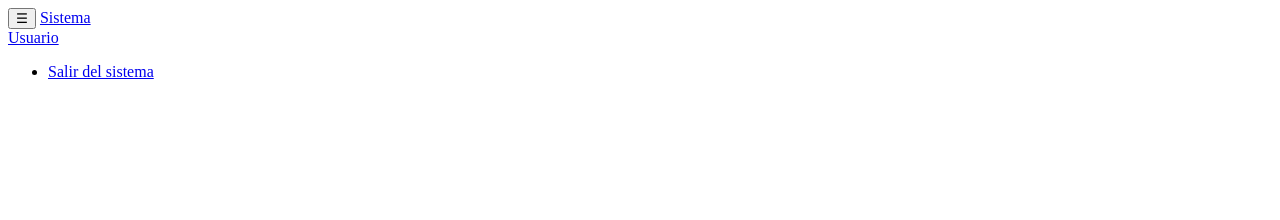
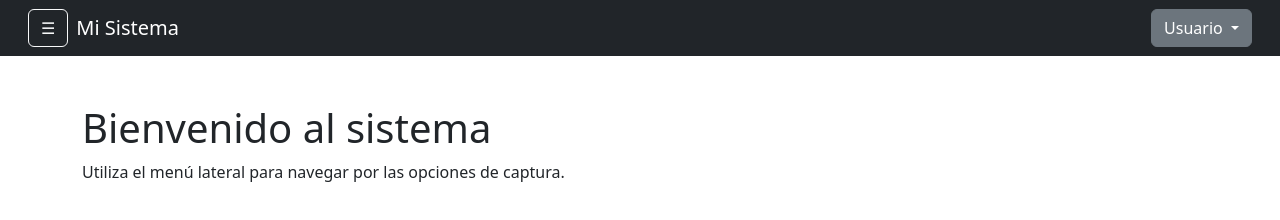
Before and after one commit to noeEdwin/Login-ProgramacionWeb, a plain HTML site: page index.html in a window 1280 px wide. Drawn offline with nearby package versions, Linux system fonts and the light colour scheme.

Commit message:
inicio de contenido dos

```diff
--- a/index.html
+++ b/index.html
@@ -1,11 +1,21 @@
+<!DOCTYPE html>
+<html lang="es">
+<head>
+    <meta charset="UTF-8">
+    <meta name="viewport" content="width=device-width, initial-scale=1.0">
+    <title>Sistema</title>
+
+    <link href="https://cdn.jsdelivr.net/npm/bootstrap@5.3.3/dist/css/bootstrap.min.css" rel="stylesheet">
+</head>
+<body>
+
     <nav class="navbar navbar-expand-lg navbar-dark bg-dark px-3">
       <div class="container-fluid">
 
         <button class="btn btn-outline-light me-2" type="button" data-bs-toggle="offcanvas" data-bs-target="#sidebarMenu">
           ☰
         </button>
-    <a class="navbar-brand" href="#">Sistema</a>
-
+        <a class="navbar-brand" href="#">Mi Sistema</a>
 
         <div class="d-flex align-items-center ms-auto">
           <div class="dropdown">
@@ -20,3 +30,16 @@
         </div>
       </div>
     </nav>
+
+    <div class="container mt-5">
+        <h1>Bienvenido al sistema</h1>
+        <p>Utiliza el menú lateral para navegar por las opciones de captura.</p>
+    </div>
+
+    <!-- Bootstrap 5 JS Bundle (Necesario para Navbar, Dropdowns y Modales) -->
+    <script src="https://cdn.jsdelivr.net/npm/bootstrap@5.3.3/dist/js/bootstrap.bundle.min.js"></script>
+
+    <!-- Tu archivo JS de lógica -->
+    <script src="js/panel.js"></script>
+</body>
+</html>
```
Lines whose indentation alone changed are shown as unchanged.
